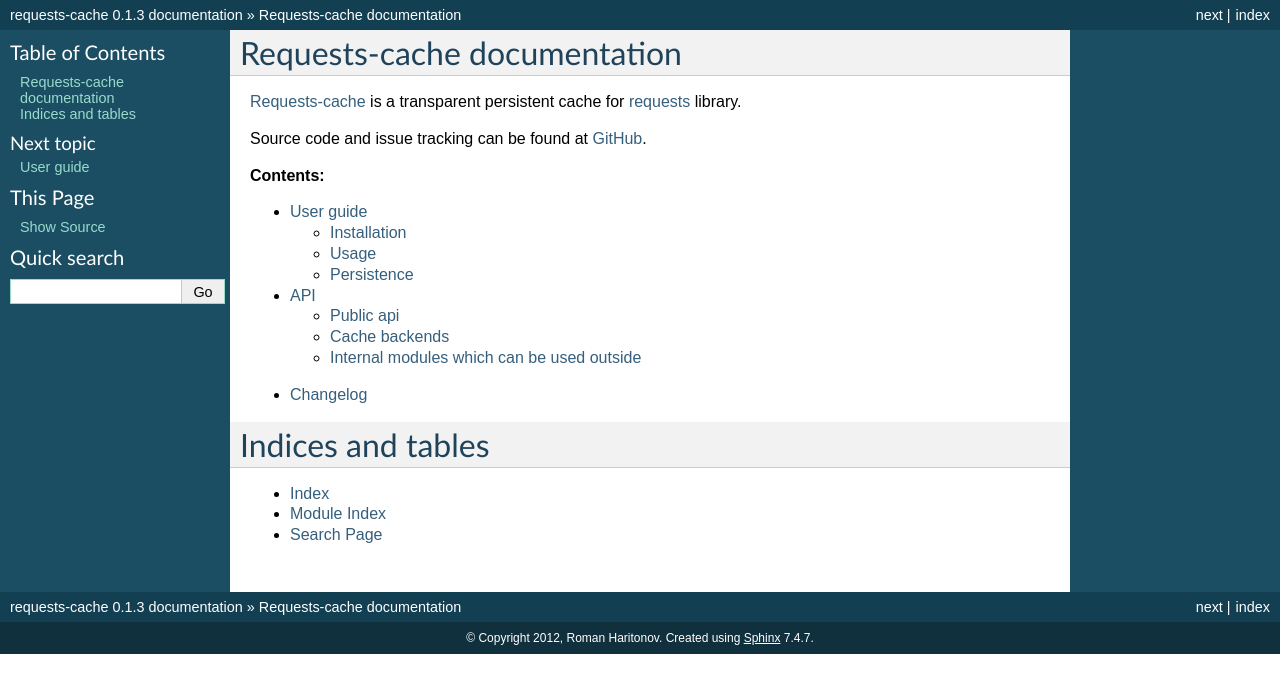
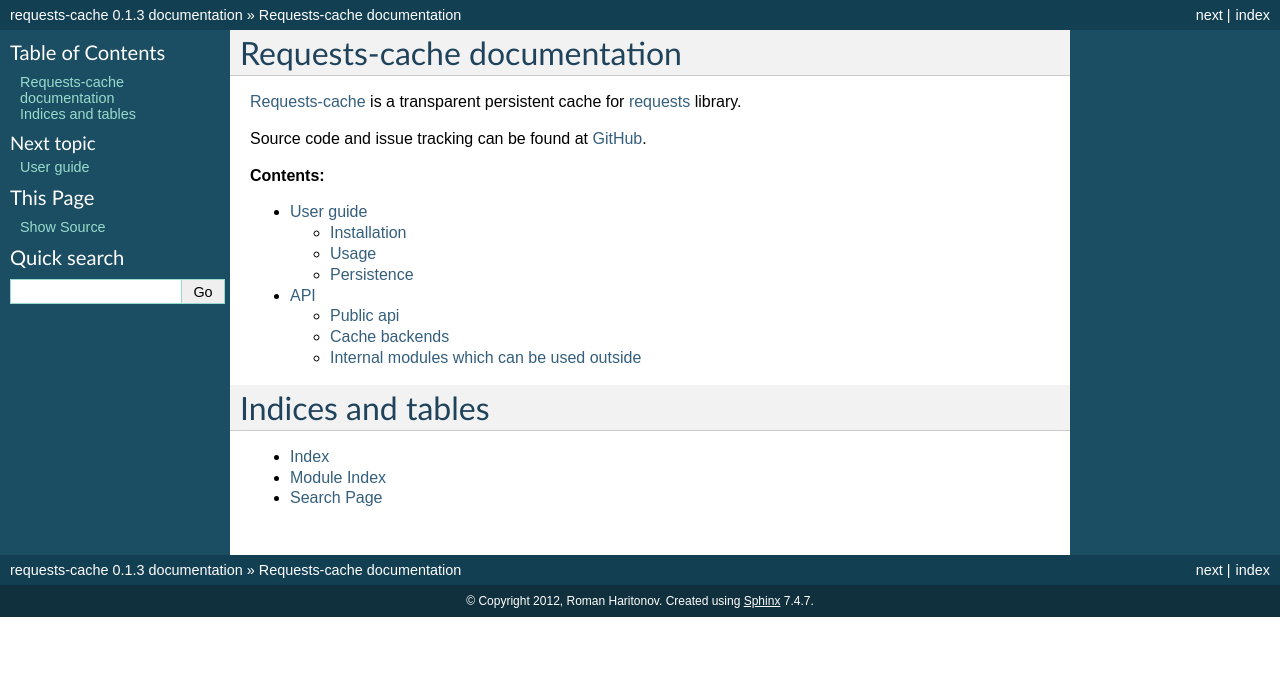
Before and after one commit to requests-cache/requests-cache, a Sphinx documentation site: the page built from docs/index.rst, in a window 1280 px wide. Shown: the top 693 px of the page. Built offline with Sphinx 7.4.7, drawn with Linux system fonts in a browser that asks for light colours.

Commit message:
Change location of changelog

```diff
--- a/docs/changelog.rst
+++ b/HISTORY.rst
@@ -1,5 +1,7 @@
-Changelog
----------
+.. :changelog:
+
+History
+-------
 
 0.1.3 (2012-05-04)
 +++++++++++++++++++
--- a/docs/index.rst
+++ b/docs/index.rst
@@ -21,11 +21,6 @@
    user_guide
    api
 
-.. toctree::
-   :maxdepth: 1
-
-   changelog
-
 
 Indices and tables
 ==================
--- a/setup.py
+++ b/setup.py
@@ -40,5 +40,6 @@
         'Programming Language :: Python :: 3.1',
         'Programming Language :: Python :: 3.2',
         ],
-    long_description=open('README.rst').read(),
+    long_description=open('README.rst').read() + '\n\n' +
+                     open('HISTORY.rst').read(),
 )
```
